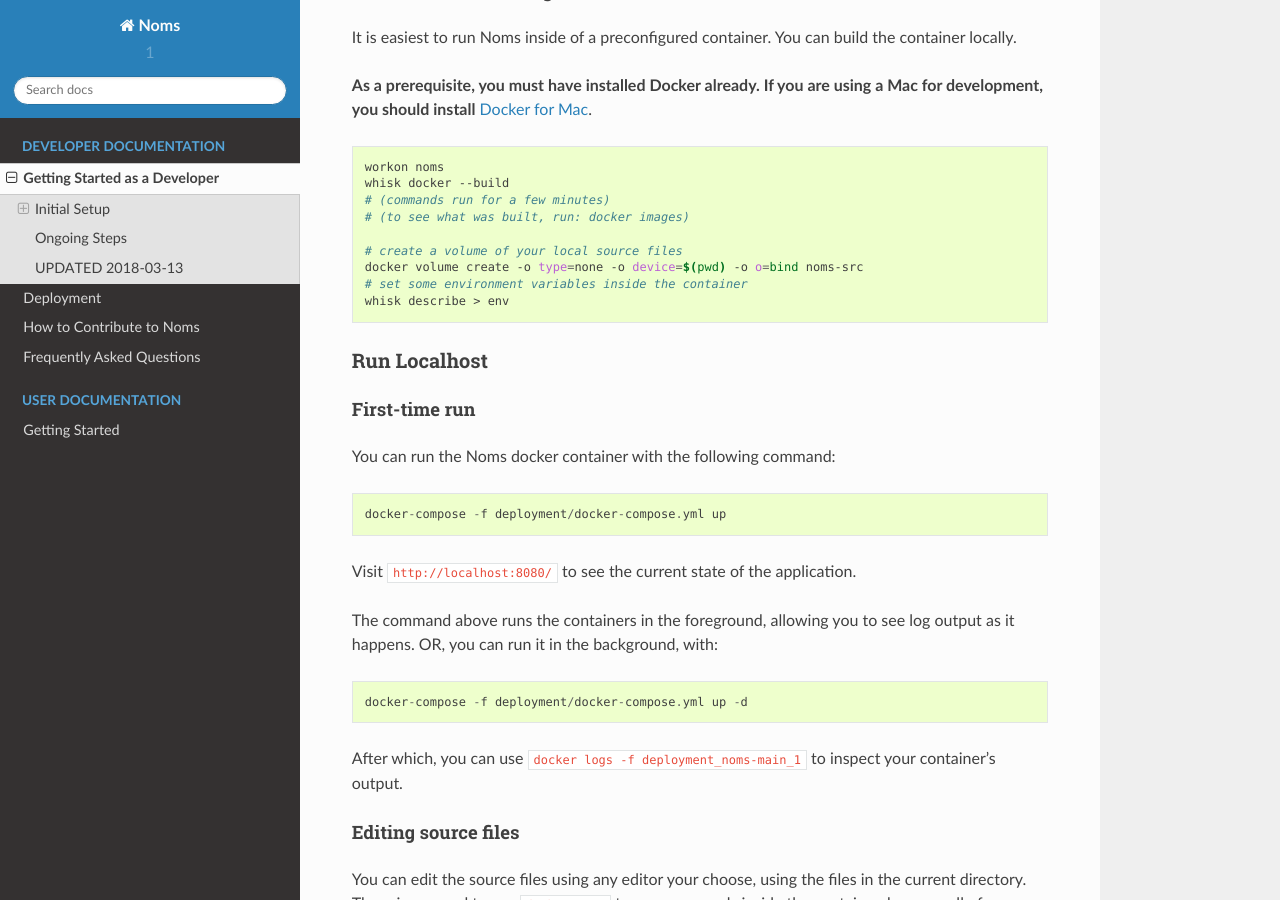
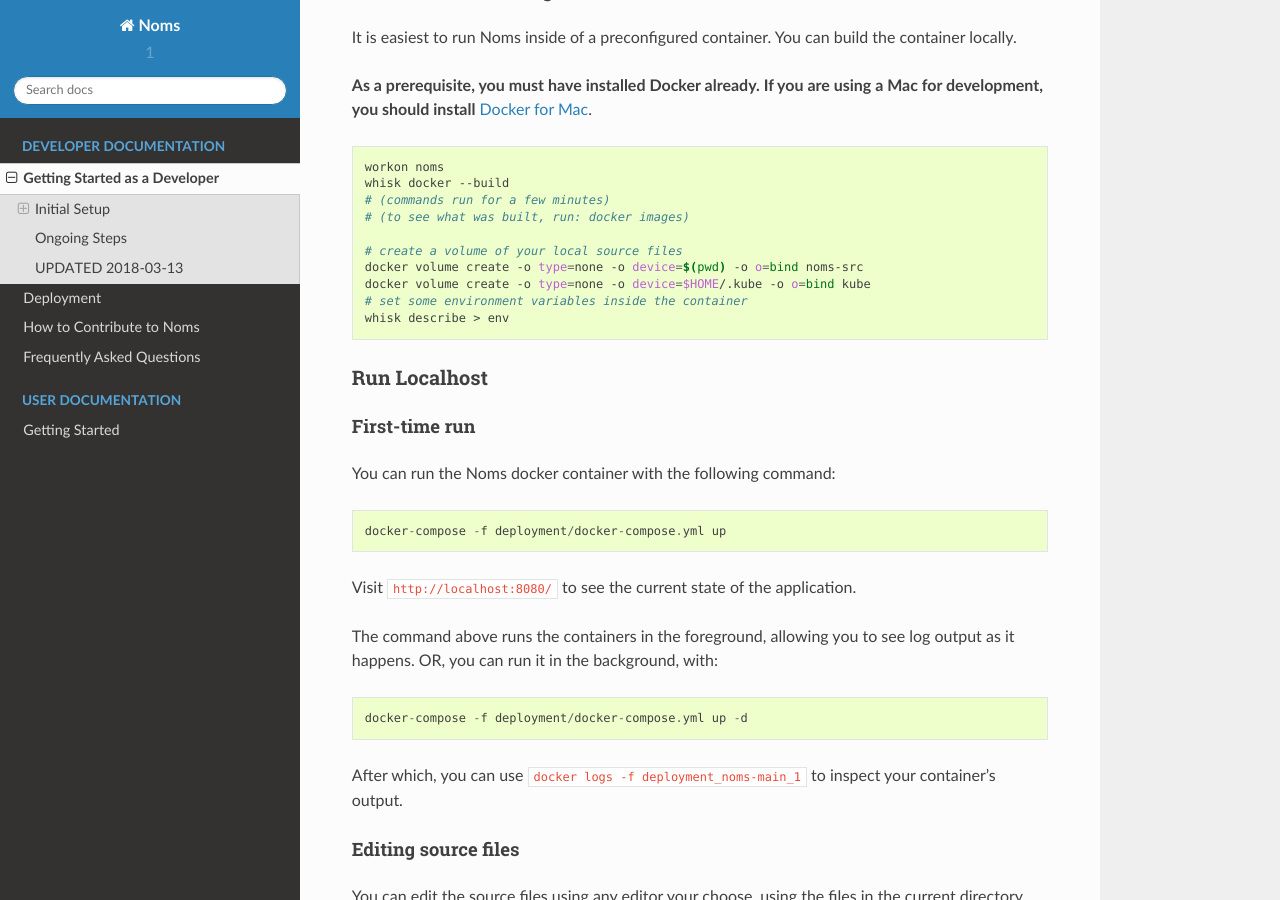
Before and after one commit to katharinechen/Noms, a Sphinx documentation site: the page built from docs/devgettingstarted.rst, in a window 1280 px wide and 900 px high, scrolled down 1408 px. Built offline with Sphinx 7.4.7 and the Read the Docs theme 2.0.0, drawn with Linux system fonts in a browser that asks for light colours; formulas are drawn with MathJax 3.

Commit message:
noms-gke get kube credentials

```diff
--- a/docs/devgettingstarted.rst
+++ b/docs/devgettingstarted.rst
@@ -84,6 +84,7 @@ a Mac for development, you should install** `Docker for Mac`_.
 
     # create a volume of your local source files
     docker volume create -o type=none -o device=$(pwd) -o o=bind noms-src
+    docker volume create -o type=none -o device=$HOME/.kube -o o=bind kube
     # set some environment variables inside the container
     whisk describe > env
 
```
Also changed, not shown: 1 other file.
